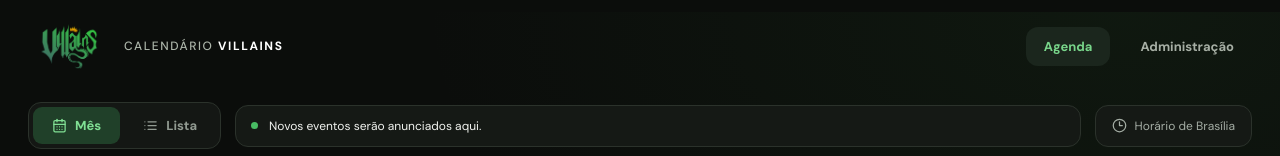
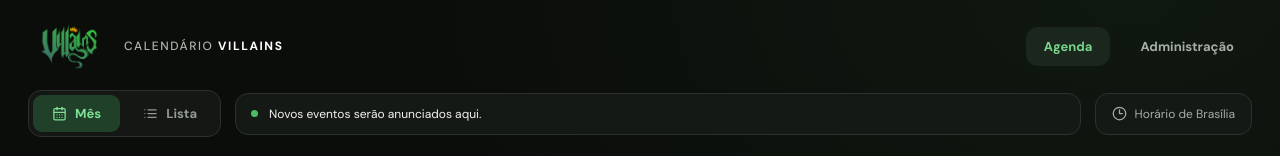
Before and after one commit to LuizEdu-AR/calendario-villains, a React (Vite) app: page / in a window 1280 px wide. Shown: the top 156 px of the page. Built offline with nearby package versions, Linux system fonts and the light colour scheme; no server answers; the database is empty.

Commit message:
fix: remove espaçamento superior indevido do header sticky

```diff
--- a/src/styles/global.css
+++ b/src/styles/global.css
@@ -23,7 +23,7 @@ button:disabled { opacity: .55; cursor: not-allowed; }
 button:focus-visible, a:focus-visible, input:focus-visible, textarea:focus-visible, select:focus-visible { outline: 2px solid var(--green); outline-offset: 3px; }
 .container { max-width: 1320px; margin: auto; padding-left: 28px; padding-right: 28px; }
 .app-shell { min-height: 100vh; background: radial-gradient(ellipse 55% 35% at 88% 0%, rgba(46, 105, 48, .12), transparent), var(--bg); }
-.site-header { position: sticky; top: 12px; z-index: 200; margin-top: 12px; min-height: 68px; display: flex; align-items: center; justify-content: space-between; border-bottom: none; gap: 20px; background: transparent; border-radius: 16px; transition: background-color 240ms ease, backdrop-filter 240ms ease, box-shadow 240ms ease; }
+.site-header { position: sticky; top: 12px; z-index: 200; margin-top: 0; min-height: 68px; display: flex; align-items: center; justify-content: space-between; border-bottom: none; gap: 20px; background: transparent; border-radius: 16px; transition: background-color 240ms ease, backdrop-filter 240ms ease, box-shadow 240ms ease; }
 .site-header.is-scrolled { background: rgba(17, 24, 18, .46); -webkit-backdrop-filter: blur(8px); backdrop-filter: blur(8px); box-shadow: 0 8px 28px rgba(0, 0, 0, .14); }
 .brand { display: flex; align-items: center; gap: 14px; min-width: 0; }
 .brand img { width: 82px; height: 48px; object-fit: contain; }
```
